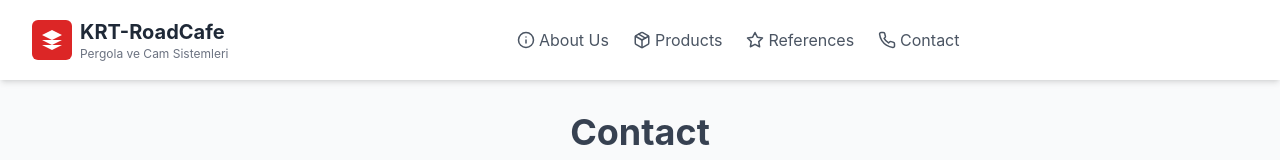
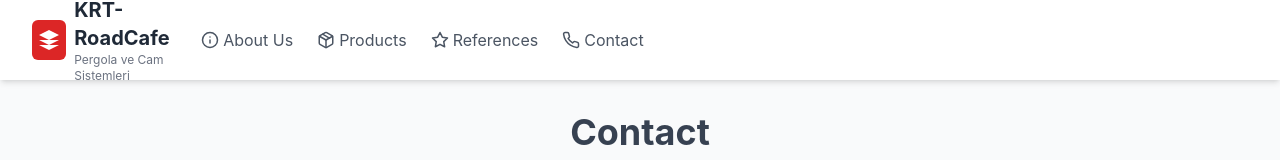
Before and after one commit to Zwortyy/zworty-english, a React (Vite) app: page /contact in a window 1280 px wide. Shown: the top 160 px of the page. Built offline with nearby package versions, Linux system fonts and the light colour scheme.

Commit message:
Update Header.jsx

```diff
--- a/src/components/layout/Header.jsx
+++ b/src/components/layout/Header.jsx
@@ -1,7 +1,7 @@
-import React from 'react';
+import React, { useState } from 'react';
 import { Link } from 'react-router-dom';
 import { motion } from 'framer-motion';
-import { Info, Package, Star, Phone } from 'lucide-react';
+import { Info, Package, Star, Phone, Menu, X } from 'lucide-react';
 
 export const navItems = [
   { name: 'About Us', path: '/about-us', icon: <Info size={18} /> },
@@ -11,11 +11,13 @@ export const navItems = [
 ];
 
 const Header = () => {
+  const [isOpen, setIsOpen] = useState(false);
+
   return (
     <motion.header
       initial={{ y: -100, opacity: 0 }}
       animate={{ y: 0, opacity: 1 }}
-      transition={{ duration: 0.5, ease: "easeOut" }}
+      transition={{ duration: 0.5, ease: 'easeOut' }}
       className="bg-white shadow-md sticky top-0 z-50"
     >
       <div className="container mx-auto px-4 sm:px-6 lg:px-8">
@@ -25,8 +27,13 @@ const Header = () => {
               whileHover={{ scale: 1.1, rotate: 5 }}
               className="w-10 h-10 bg-red-600 flex items-center justify-center rounded-md"
             >
-              <svg xmlns="http://www.w3.org/2000/svg" viewBox="0 0 24 24" fill="white" className="w-6 h-6">
-                <path d="M12 2L2 7l10 5 10-5-10-5zM2 17l10 5 10-5M2 12l10 5 10-5"></path>
+              <svg
+                xmlns="http://www.w3.org/2000/svg"
+                viewBox="0 0 24 24"
+                fill="white"
+                className="w-6 h-6"
+              >
+                <path d="M12 2L2 7l10 5 10-5-10-5zM2 17l10 5 10-5M2 12l10 5 10-5" />
               </svg>
             </motion.div>
             <div>
@@ -34,30 +41,37 @@ const Header = () => {
               <p className="text-xs text-gray-500">Pergola ve Cam Sistemleri</p>
             </div>
           </Link>
-          <nav className="hidden md:flex space-x-6 items-center">
-            {navItems.map((item, index) => (
-              <motion.div
-                key={item.name}
-                initial={{ opacity: 0, y: -10 }}
-                animate={{ opacity: 1, y: 0 }}
-                transition={{ duration: 0.3, delay: index * 0.1 }}
+
+          {/* Mobile menu button */}
+          <button
+            className="md:hidden text-gray-600 hover:text-red-600 focus:outline-none"
+            onClick={() => setIsOpen(prev => !prev)}
           >
+            {isOpen ? <X size={24} /> : <Menu size={24} />}
+          </button>
+
+          {/* Navigation links */}
+          <nav
+            className={
+              `absolute bg-white w-full left-0 top-full shadow-md md:shadow-none md:static
+               ${isOpen ? 'block' : 'hidden'} md:block`
+            }
+          >
+            <ul className="flex flex-col md:flex-row md:space-x-6 p-4 md:p-0">
+              {navItems.map(item => (
+                <li key={item.name}>
                   <Link
                     to={item.path}
-                  className="text-gray-600 hover:text-red-600 transition-colors duration-300 flex items-center space-x-1 group"
+                    className="flex items-center space-x-1 py-2 text-gray-600 hover:text-red-600 transition-colors duration-300"
+                    onClick={() => setIsOpen(false)}
                   >
-                  <span className="group-hover:text-red-500 transition-colors duration-300">{item.icon}</span>
+                    <span>{item.icon}</span>
                     <span>{item.name}</span>
                   </Link>
-              </motion.div>
+                </li>
               ))}
+            </ul>
           </nav>
-          <div className="flex items-center space-x-4">
-            {/* Language button removed */}
-            <button className="md:hidden text-gray-600 hover:text-red-600">
-              <svg className="w-6 h-6" fill="none" stroke="currentColor" viewBox="0 0 24 24" xmlns="http://www.w3.org/2000/svg"><path strokeLinecap="round" strokeLinejoin="round" strokeWidth="2" d="M4 6h16M4 12h16m-7 6h7"></path></svg>
-            </button>
-          </div>
         </div>
       </div>
     </motion.header>
```
Lines whose indentation alone changed are shown as unchanged.
